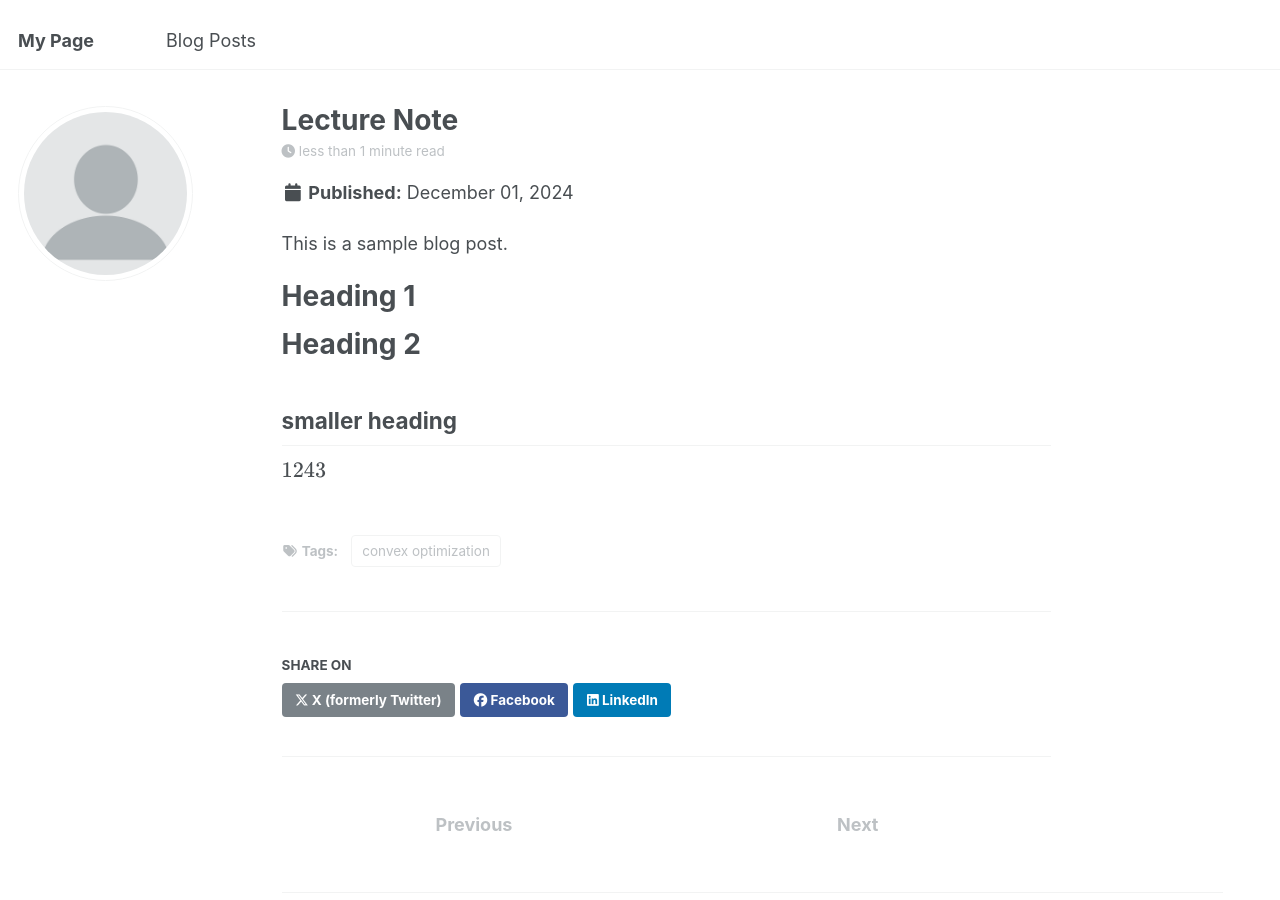
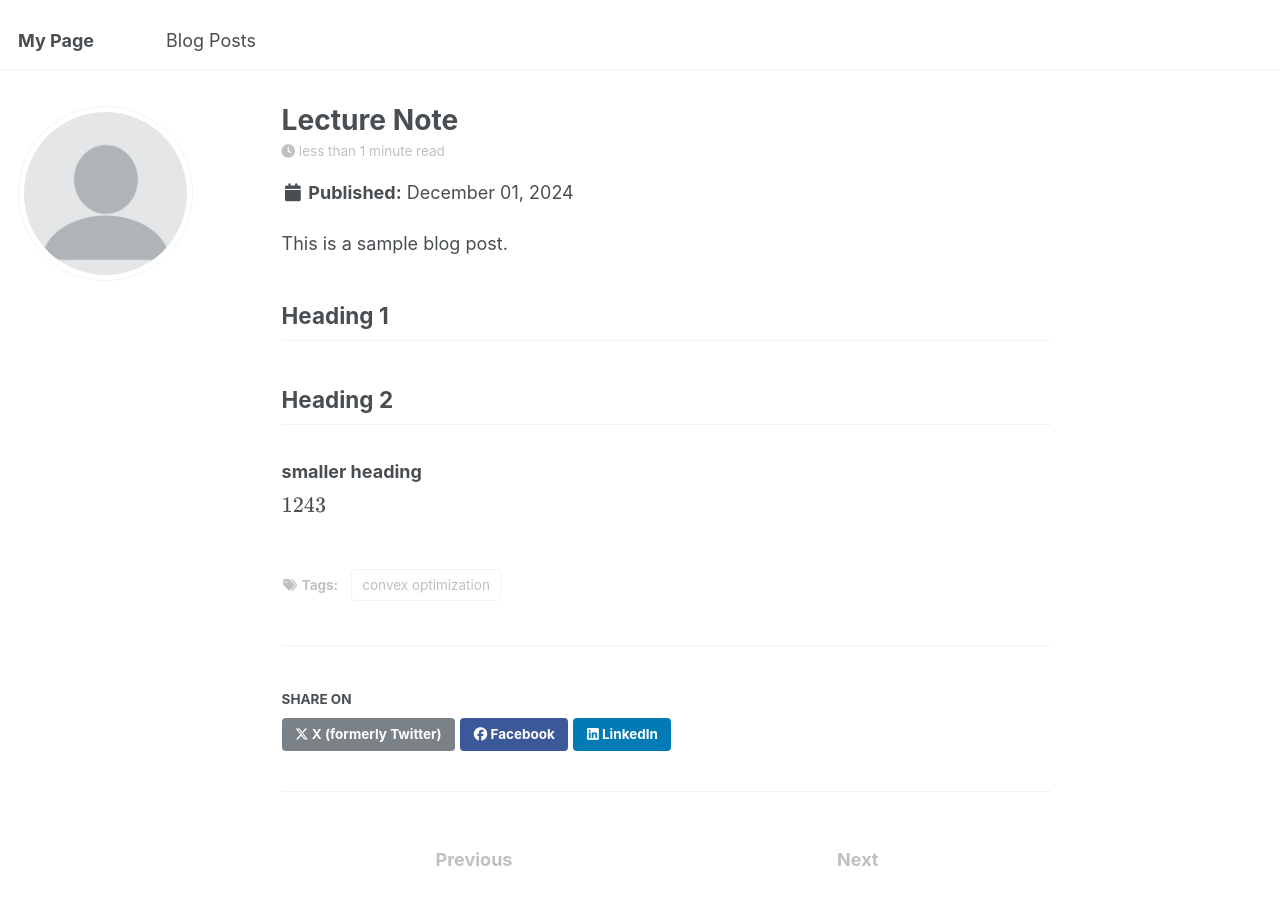
Before and after one commit to JiinnW/JiinnW, a Jekyll site: the page built from _posts/2012-08-14-blog-post-1.md, in a window 1280 px wide and 900 px high. Built offline with Jekyll 4.4.1, drawn with Linux system fonts in a browser that asks for light colours.

Commit message:
markdown

```diff
--- a/_posts/2012-08-14-blog-post-1.md
+++ b/_posts/2012-08-14-blog-post-1.md
@@ -8,13 +8,11 @@ tags:
 
 This is a sample blog post.
 
-Heading 1
-======
+## Heading 1
 
-Heading 2
-======
+## Heading 2
 
-smaller heading
-------
+### smaller heading
+
 
 \\(1243\\)
```
